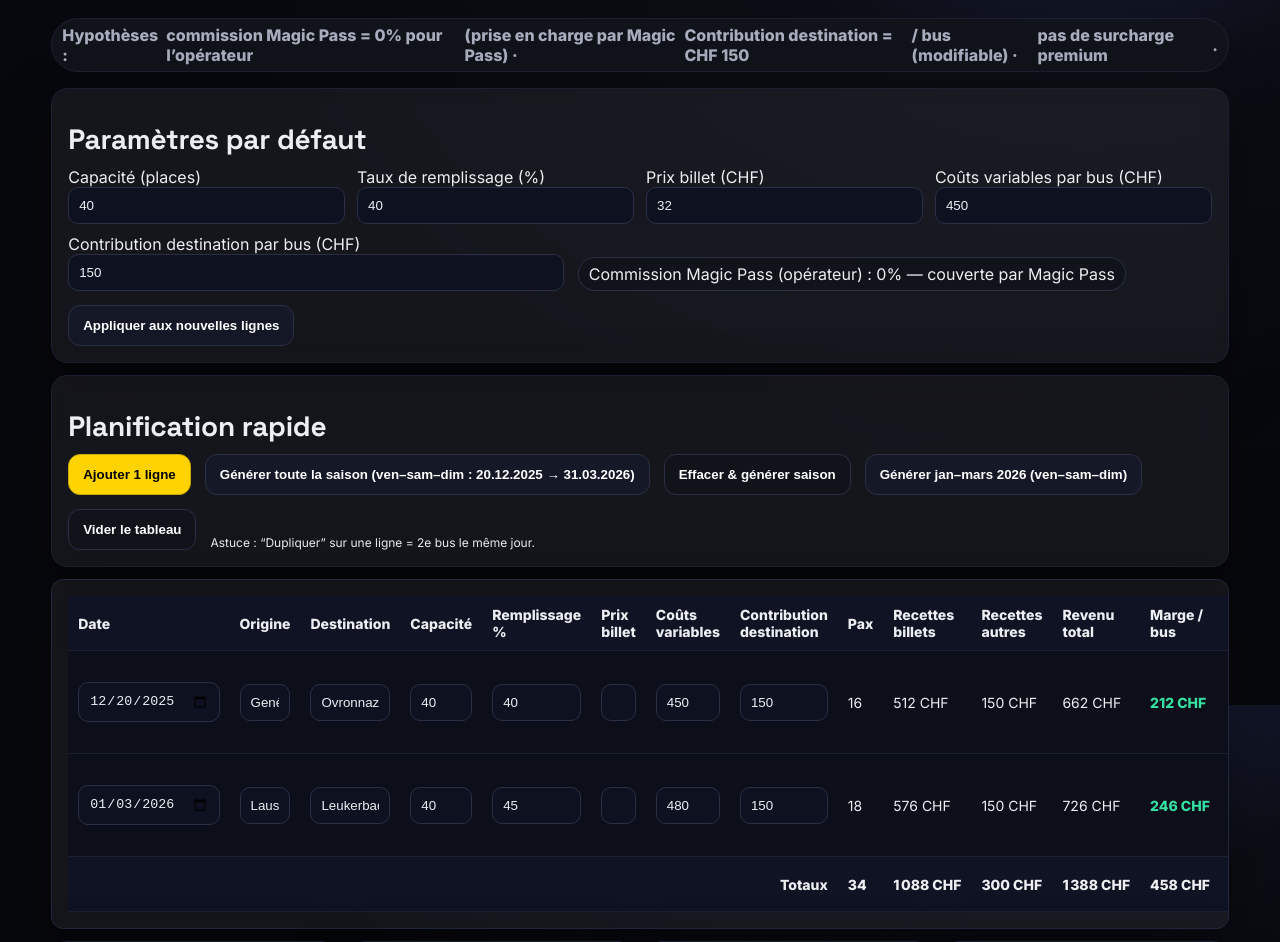
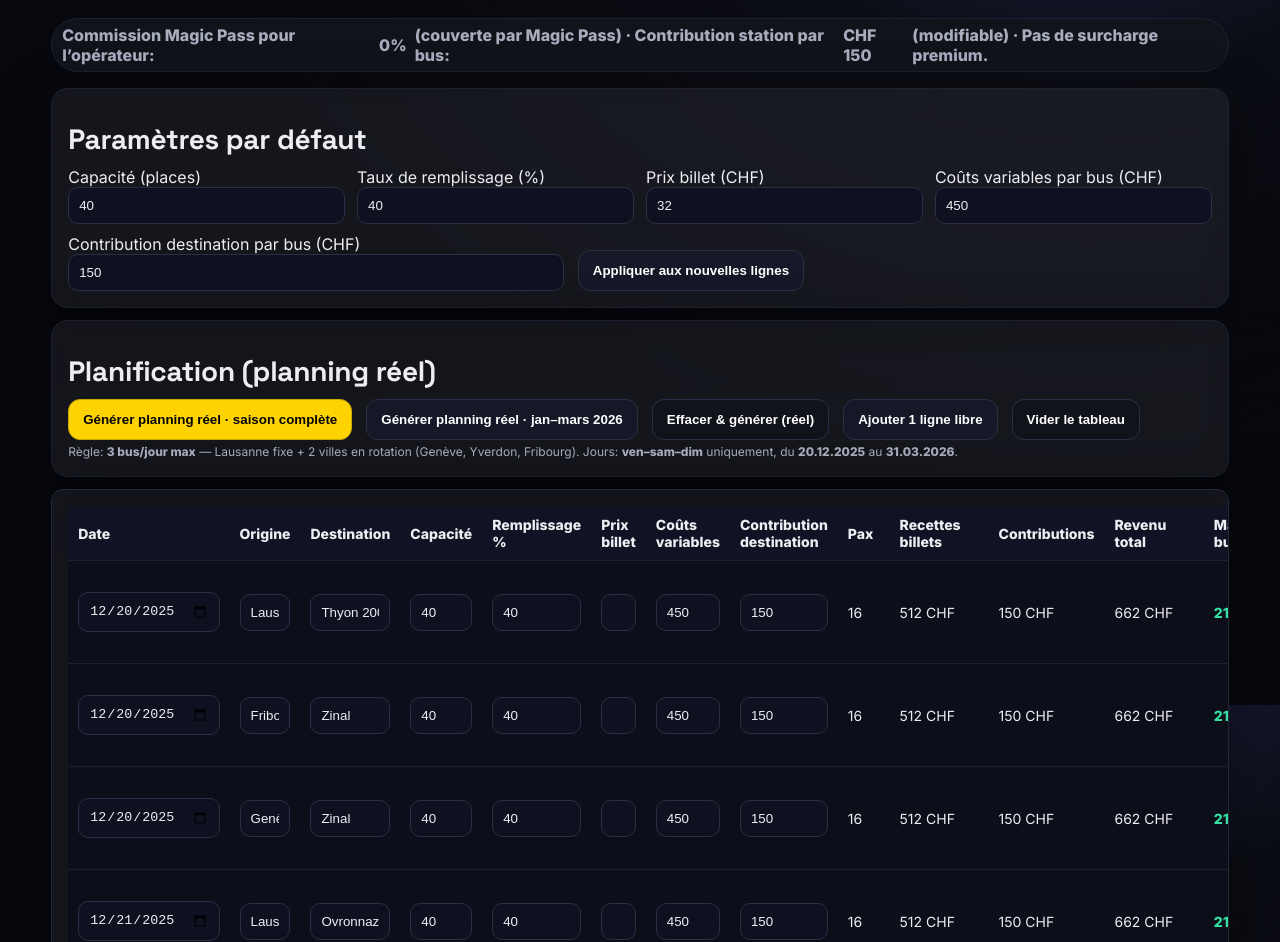
Before and after one commit to MobilityLabCH/PostBusMagic, a website: page rentabilite.html in a window 1280 px wide. Shown: the part 95-1037 px from the top of the page. Drawn offline with Linux system fonts and the light colour scheme.

Commit message:
rentabilite.html aktualisieren

```diff
--- a/rentabilite.html
+++ b/rentabilite.html
@@ -4,7 +4,7 @@
 <meta charset="utf-8">
 <meta name="viewport" content="width=device-width,initial-scale=1"/>
 <meta name="robots" content="noindex,nofollow">
-<title>PostBus Connect — Analyse rentabilité (interne, saison complète)</title>
+<title>PostBus Connect — Analyse rentabilité (planning réel)</title>
 <link rel="preconnect" href="https://fonts.googleapis.com">
 <link href="https://fonts.googleapis.com/css2?family=Space+Grotesk:wght@400;700&family=Inter:wght@400;600;800&display=swap" rel="stylesheet">
 <style>
@@ -35,7 +35,7 @@ input:focus,select:focus{outline:3px solid rgba(122,178,255,.45);outline-offset:
 .grid{display:grid;grid-template-columns:repeat(4,1fr);gap:12px}
 @media (max-width:900px){.grid{grid-template-columns:1fr 1fr}}
 .table{overflow:auto;border-radius:12px;border:1px solid #22283A}
-table{width:100%;border-collapse:separate;border-spacing:0;min-width:980px;background:#0C0F1A}
+table{width:100%;border-collapse:separate;border-spacing:0;min-width:1100px;background:#0C0F1A}
 th,td{padding:10px 10px;border-bottom:1px solid #1B2030;text-align:left;font-size:14px}
 th{position:sticky;top:0;background:#0F1323;font-weight:800}
 tfoot td{font-weight:800;background:#0F1323}
@@ -50,8 +50,8 @@ hr{border:0;height:1px;background:#1E2233;margin:16px 0}
 </head>
 <body>
   <div class="container">
-    <h1>Analyse rentabilité — PostBus Connect (interne)</h1>
-    <p class="badge">Hypothèses : <b>commission Magic Pass = 0% pour l’opérateur</b> (prise en charge par Magic Pass) · <b>Contribution destination = CHF 150</b> / bus (modifiable) · <b>pas de surcharge premium</b>.</p>
+    <h1>Analyse rentabilité — Planning réel</h1>
+    <p class="badge">Commission Magic Pass pour l’opérateur: <b>0%</b> (couverte par Magic Pass) · Contribution station par bus: <b>CHF 150</b> (modifiable) · Pas de surcharge premium.</p>
 
     <!-- PARAMÈTRES PAR DÉFAUT -->
     <div class="card">
@@ -74,22 +74,21 @@ hr{border:0;height:1px;background:#1E2233;margin:16px 0}
         <label>Contribution destination par bus (CHF)
           <input id="defSubsidy" type="number" min="0" step="1" value="150">
         </label>
-        <span class="tag">Commission Magic Pass (opérateur) : 0% — couverte par Magic Pass</span>
         <button class="btn" id="applyDefaults">Appliquer aux nouvelles lignes</button>
       </div>
     </div>
 
     <!-- OUTILS DE PLANIF -->
     <div class="card" style="margin-top:12px">
-      <h2>Planification rapide</h2>
+      <h2>Planification (planning réel)</h2>
       <div class="row">
-        <button class="btn brand" id="addOne">Ajouter 1 ligne</button>
-        <button class="btn" id="genSeason">Générer toute la saison (ven–sam–dim : 20.12.2025 → 31.03.2026)</button>
-        <button class="btn ghost" id="resetSeason">Effacer & générer saison</button>
-        <button class="btn" id="genWeekends">Générer jan–mars 2026 (ven–sam–dim)</button>
+        <button class="btn brand" id="genRealSeason">Générer planning réel · saison complète</button>
+        <button class="btn" id="genRealQ1">Générer planning réel · jan–mars 2026</button>
+        <button class="btn ghost" id="resetRealSeason">Effacer & générer (réel)</button>
+        <button class="btn" id="addOne">Ajouter 1 ligne libre</button>
         <button class="btn ghost" id="clearAll">Vider le tableau</button>
-        <span class="small">Astuce : “Dupliquer” sur une ligne = 2e bus le même jour.</span>
       </div>
+      <small class="small">Règle: <b>3 bus/jour max</b> — Lausanne fixe + 2 villes en rotation (Genève, Yverdon, Fribourg). Jours: <b>ven–sam–dim</b> uniquement, du <b>20.12.2025</b> au <b>31.03.2026</b>.</small>
     </div>
 
     <!-- TABLEAU COURSES -->
@@ -107,7 +106,7 @@ hr{border:0;height:1px;background:#1E2233;margin:16px 0}
             <th>Contribution destination</th>
             <th>Pax</th>
             <th>Recettes billets</th>
-            <th>Recettes autres</th>
+            <th>Contributions</th>
             <th>Revenu total</th>
             <th>Marge / bus</th>
             <th>GO ?</th>
@@ -162,11 +161,11 @@ hr{border:0;height:1px;background:#1E2233;margin:16px 0}
           <tbody></tbody>
         </table>
       </div>
-      <small class="small">“Contribution destination” est saisie par ligne (défaut <b>CHF 150</b>), modifiable si une station paie plus.</small>
+      <small class="small">Tu peux ajuster la <b>contribution</b> par ligne si une station met davantage que 150.–.</small>
     </div>
 
     <hr>
-    <p class="small">© 2025 MobilityLab — Page interne de simulation. Ajuste les coûts variables selon ton exploitation (carburant, chauffeur, péages, etc.).</p>
+    <p class="small">© 2025 MobilityLab — Page interne de simulation. Le planning “réel” ci-dessous est aligné sur la logique d’offre de la plateforme (Lausanne fixe + 2 villes alternées), jours ven–sam–dim.</p>
   </div>
 
 <script>
@@ -181,8 +180,8 @@ let defaults = { cap: 40, lf: 40, fare: 32, cost: 450, subsidy: 150 };
 let rows = []; // {id,date,from,to,cap,lf,fare,cost,subsidy}
 
 /* ===== Storage ===== */
-const LS_KEY='pbc_fin_rows_v3';
-const LS_DEF='pbc_fin_defs_v3';
+const LS_KEY='pbc_fin_rows_v4';
+const LS_DEF='pbc_fin_defs_v4';
 function save(){ localStorage.setItem(LS_KEY, JSON.stringify(rows)); localStorage.setItem(LS_DEF, JSON.stringify(defaults)); }
 function load(){
   try{ const r=JSON.parse(localStorage.getItem(LS_KEY)||'[]'); if(Array.isArray(r)) rows=r; }catch(e){}
@@ -192,6 +191,40 @@ function load(){
   qs('#defFare').value = defaults.fare;
   qs('#defCost').value = defaults.cost;
   qs('#defSubsidy').value = defaults.subsidy;
+}
+
+/* ===== Planning réel (même logique que la plateforme) ===== */
+const CITY_POOLS={
+  "Genève":["Zinal","Ovronnaz","Saas-Fee","Belalp","Grimentz/St-Luc","Evolène/Arolla","Thyon 2000"],
+  "Lausanne":["Ovronnaz","Leukerbad","Lötschental","Saas-Fee","Belalp","Grimentz/St-Luc","Evolène/Arolla","Thyon 2000"],
+  "Yverdon":["Ovronnaz","Leukerbad","Lötschental","Belalp"],
+  "Fribourg":["Zinal","Saas-Fee","Belalp","Adelboden"]
+};
+const SEASONS=[ { start:"2025-12-20", end:"2026-03-31" } ];
+function isWeekend(d){ const g=d.getDay(); return g===5||g===6||g===0; } // ven/sam/dim
+function inSeason(d){ return SEASONS.some(s=> d>=new Date(s.start+"T00:00:00") && d<=new Date(s.end+"T23:59:59")); }
+function nextServiceDates(){
+  const out=[]; for(const s of SEASONS){
+    const start=new Date(s.start+"T00:00:00"); const end=new Date(s.end+"T23:59:59");
+    for(let d=new Date(start); d<=end; d.setDate(d.getDate()+1)){ if(isWeekend(d)) out.push(d.toISOString().split('T')[0]); }
+  }
+  return out;
+}
+function hashDate(dateStr){ const d=dateStr.replaceAll('-',''); let h=0; for(const ch of d){ h=(h*33 + ch.charCodeAt(0))%997; } return h; }
+// 3 bus/jour: Lausanne fixe + 2 villes de rotation (Genève/Yverdon/Fribourg)
+function servicesForDate(dateStr){
+  const h=hashDate(dateStr);
+  const rotating=["Genève","Yverdon","Fribourg"];
+  const a=rotating[h % rotating.length];
+  const b=rotating[(h+1) % rotating.length];
+  const cities=["Lausanne", a, b];
+  const depSlots={"Genève":"06:30","Lausanne":"07:00","Yverdon":"07:10","Fribourg":"06:45"};
+  const retSlots={"Genève":"16:45","Lausanne":"17:00","Yverdon":"16:30","Fribourg":"16:40"};
+  return cities.map((city,idx)=>{
+    const pool=CITY_POOLS[city];
+    const to=pool[(h+idx)%pool.length]; // destination varie avec la date
+    return {date:dateStr, from:city, to, dep:depSlots[city], ret:retSlots[city]};
+  });
 }
 
 /* ===== Row Ops ===== */
@@ -223,7 +256,7 @@ function derive(r){
   const lf  = clamp(num(r.lf), 0, 100);
   const pax = Math.round(cap * lf / 100);
   const tickets = pax * Math.max(0, num(r.fare));
-  const other   = Math.max(0, num(r.subsidy)); // CHF 150 par défaut, modifiable
+  const other   = Math.max(0, num(r.subsidy)); // contribution station
   const cost    = Math.max(0, num(r.cost));
   const revenue = tickets + other;
   const margin  = revenue - cost;
@@ -330,28 +363,31 @@ function paintByDestination(){
   });
 }
 
-/* ===== Génération week-ends ===== */
-const D_SEASON_START = '2025-12-20';
-const D_SEASON_END   = '2026-03-31';
-
-function addIfNewDate(iso){
-  // on n'ajoute qu'un bus par jour via générateur (mais tu peux dupliquer ensuite)
-  if(!rows.some(r=>r.date===iso)) addRow({date: iso});
+/* ===== Génération “planning réel” ===== */
+function addIfMissing(r){
+  // évite les doublons (date+from+to)
+  if(!rows.some(x=>x.date===r.date && x.from===r.from && x.to===r.to)){
+    addRow(r);
+  }
 }
-
-function genByRange(startIso, endIso){
+function genRealByRange(startIso, endIso){
   const start = new Date(startIso + 'T00:00:00');
   const end   = new Date(endIso   + 'T23:59:59');
   for(let d=new Date(start); d<=end; d.setDate(d.getDate()+1)){
-    const dow=d.getDay(); // 0=dim … 6=sam
-    if(dow===5||dow===6||dow===0){ // ven, sam, dim
-      addIfNewDate(d.toISOString().split('T')[0]);
-    }
+    if(!isWeekend(d) || !inSeason(d)) continue;
+    const iso = d.toISOString().split('T')[0];
+    const services = servicesForDate(iso);
+    services.forEach(s=>{
+      addIfMissing({
+        date: iso, from: s.from, to: s.to,
+        cap: defaults.cap, lf: defaults.lf, fare: defaults.fare,
+        cost: defaults.cost, subsidy: defaults.subsidy
+      });
+    });
   }
 }
-
-function genSeason(){ genByRange(D_SEASON_START, D_SEASON_END); }
-function genWeekends(){ genByRange('2026-01-01','2026-03-31'); }
+function genRealSeason(){ SEASONS.forEach(s=> genRealByRange(s.start, s.end)); }
+function genRealQ1(){ genRealByRange('2026-01-01', '2026-03-31'); }
 
 /* ===== Events ===== */
 qs('#applyDefaults').addEventListener('click', ()=>{
@@ -362,14 +398,14 @@ qs('#applyDefaults').addEventListener('click', ()=>{
   defaults.subsidy = num(qs('#defSubsidy').value, defaults.subsidy);
   save(); paint();
 });
-qs('#addOne').addEventListener('click', ()=> addRow({}));
-qs('#genSeason').addEventListener('click', genSeason);
-qs('#resetSeason').addEventListener('click', ()=>{
-  if(confirm('Effacer toutes les lignes puis générer toute la saison ?')){
-    rows=[]; paint(); save(); genSeason();
+qs('#genRealSeason').addEventListener('click', genRealSeason);
+qs('#genRealQ1').addEventListener('click', genRealQ1);
+qs('#resetRealSeason').addEventListener('click', ()=>{
+  if(confirm('Effacer toutes les lignes puis générer la saison complète (planning réel) ?')){
+    rows=[]; paint(); save(); genRealSeason();
   }
 });
-qs('#genWeekends').addEventListener('click', genWeekends);
+qs('#addOne').addEventListener('click', ()=> addRow({}));
 qs('#clearAll').addEventListener('click', ()=>{
   if(confirm('Effacer toutes les lignes ?')){ rows=[]; paint(); save(); }
 });
@@ -377,11 +413,8 @@ qs('#clearAll').addEventListener('click', ()=>{
 /* ===== Init ===== */
 load();
 paint();
-// Exemple si vide
-if(rows.length===0){
-  addRow({date:'2025-12-20', from:'Genève', to:'Ovronnaz'});
-  addRow({date:'2026-01-03', from:'Lausanne', to:'Leukerbad', lf:45, cost:480});
-}
+// Si aucune donnée sauvegardée, on génère automatiquement toute la saison (planning réel)
+if(rows.length===0){ genRealSeason(); save(); }
 </script>
 </body>
 </html>
```
